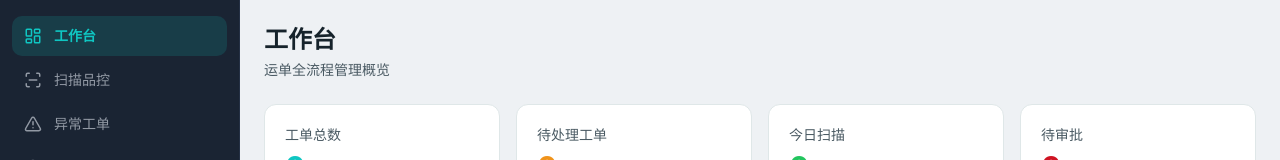
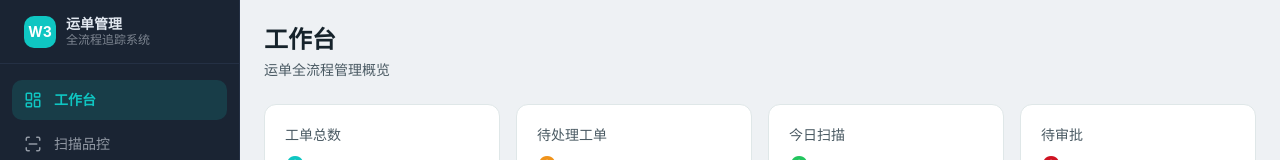
Before and after one commit to lxy147/vibe-wms-app-v3, a Next.js app: page / in a window 1280 px wide. Shown: the top 160 px of the page. Built offline with nearby package versions, Linux system fonts and the light colour scheme; no server answers; the database is empty.

Commit message:
fix: restore logo in sidebar

```diff
--- a/components/layout/sidebar.tsx
+++ b/components/layout/sidebar.tsx
@@ -22,6 +22,19 @@ export default function Sidebar() {
 
   return (
     <aside className="w-60 border-r border-sidebar-border bg-sidebar flex flex-col shrink-0">
+      {/* Logo */}
+      <div className="h-16 flex items-center px-6 border-b border-sidebar-border">
+        <div className="flex items-center gap-2.5">
+          <div className="w-8 h-8 rounded-lg bg-primary flex items-center justify-center">
+            <span className="text-primary-foreground font-bold text-sm">W3</span>
+          </div>
+          <div>
+            <h1 className="text-sm font-semibold text-sidebar-foreground leading-tight">运单管理</h1>
+            <p className="text-xs text-sidebar-foreground/50">全流程追踪系统</p>
+          </div>
+        </div>
+      </div>
+
       {/* Navigation */}
       <nav className="flex-1 py-4 px-3 space-y-1 overflow-y-auto">
         {navItems.map((item) => {
```
